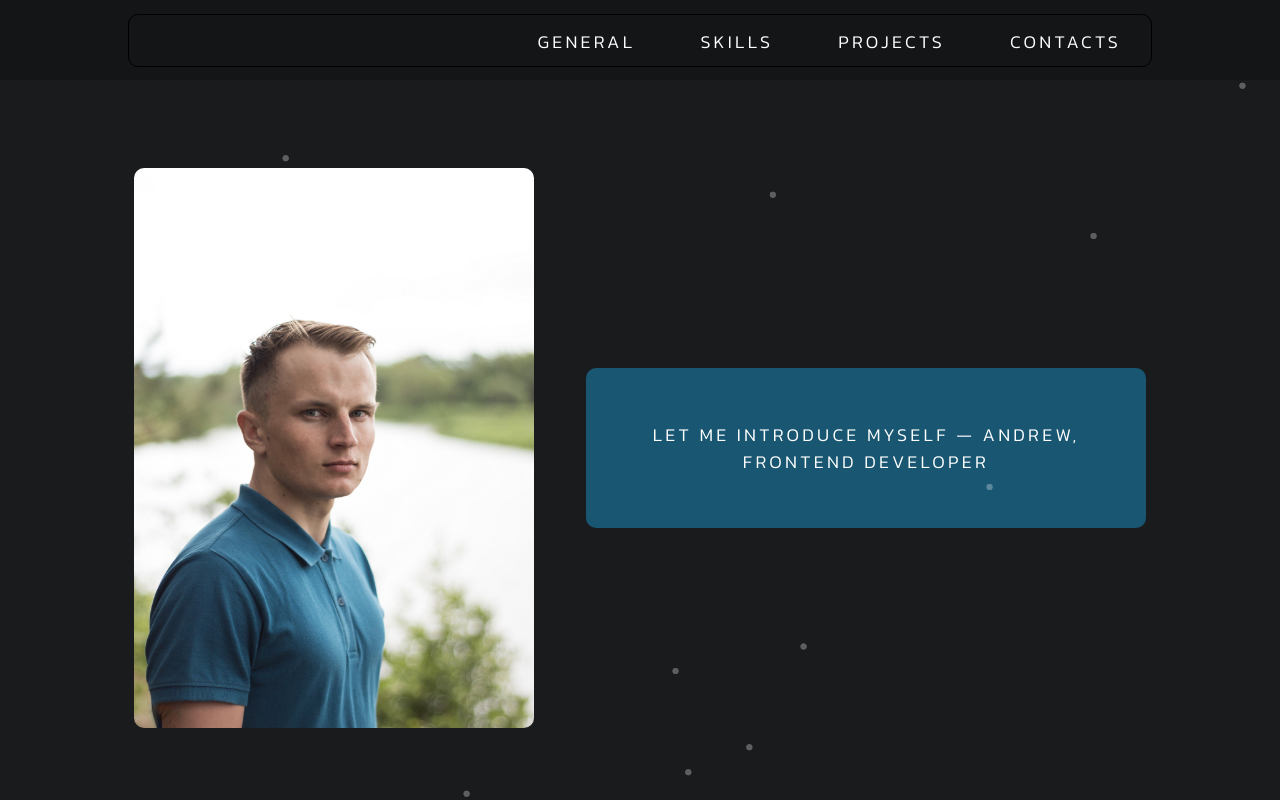
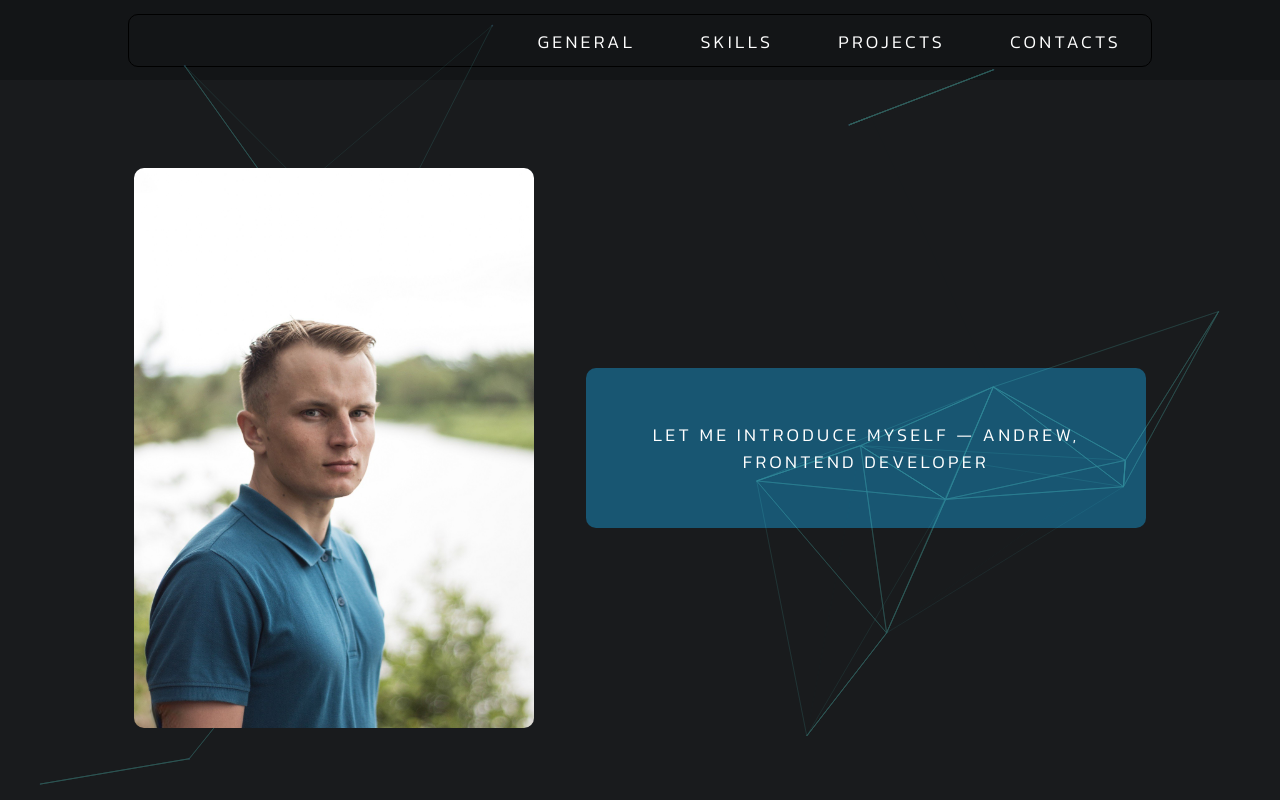
Before and after one commit to Metaloziz/portfolio, a React (Create React App) app: page / in a window 1280 px wide. Shown: the top 800 px of the page. Built offline with nearby package versions, Linux system fonts and the light colour scheme; a web font is replaced by a local one; what assets would draw is missing.

Commit message:
add Particles, but it is full screen

```diff
--- a/src/components/Preview/Preview.module.scss
+++ b/src/components/Preview/Preview.module.scss
@@ -47,8 +47,8 @@
 
 .particles {
   position: absolute;
-  width: 100vw;
-  height: 100vh;
+  width: 100px;
+  height: 100px;
   top: 0;
   left: 0;
   bottom: 0;
--- a/src/components/Preview/Preview.tsx
+++ b/src/components/Preview/Preview.tsx
@@ -1,11 +1,12 @@
-import { FC, ReactElement } from 'react';
+/* eslint-disable */
+import {FC, ReactElement} from 'react';
 
 import Particles from 'react-tsparticles';
 
 import style from './Preview.module.scss';
 
 import img1 from 'assets/images/ava.jpg';
-import { Title } from 'common';
+import {Title} from 'common';
 
 type BackgroundImage = {
   backgroundImage: string;
@@ -16,24 +17,82 @@ const obj1: BackgroundImage = {
 };
 
 const particleParams = {
+  fpsLimit: 30,
   particles: {
     number: {
-      value: 15,
+      value: 20,
       density: {
         enable: true,
-        value_area: 800,
+        value_area: 1000
+      }
+    },
+    color: {
+      value: "#5ab9ea"
+    },
+    shape: {
+      type: "circle",
+      stroke: {
+        width: 0,
+        color: "#000000"
+      },
+      polygon: {
+        nb_sides: 1
       },
     },
+    opacity: {
+      value: 0.5,
+      random: false,
+      anim: {
+        enable: false,
+        speed: 1,
+        opacity_min: 0.1,
+        sync: false
+      }
+    },
+    size: {
+      value: 0,
+      random: true,
+      anim: {
+        enable: false,
+        speed: 0.1,
+        size_min: 0.1,
+        sync: false
+      }
+    },
+    line_linked: {
+      enable: true,
+      distance: 300,
+      color: "#66fcf1",
+      opacity: 0.8128220708812408,
+      width: 1
+    },
+    move: {
+      enable: true,
+      speed: 1,
+      random: true,
+      straight: true,
+      bounce: true,
+      attract: {
+        enable: true,
+        rotateX: 600,
+        rotateY: 1200
+      }
+    }
   },
-};
+}
+
 
 export const Preview: FC = (): ReactElement => (
   <div className={style.generalBlock}>
-    <Particles className={style.particles} params={particleParams} />
+    <Particles
+      className={style.particles}
+      params={particleParams}
+    />
     <div className={style.container}>
-      <div className={style.photo} style={obj1} />
+      <div className={style.photo} style={obj1}/>
       <div className={style.text}>
-        <Title value="let me introduce myself — Andrew, Frontend Developer" size="h5" />
+        <Title value="let me introduce myself — Andrew, Frontend Developer"
+               size="h5"/>
       </div>
     </div>
   </div>
```
